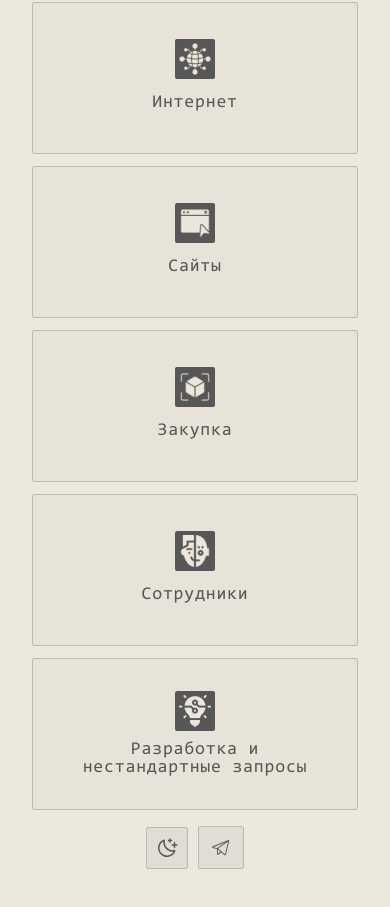
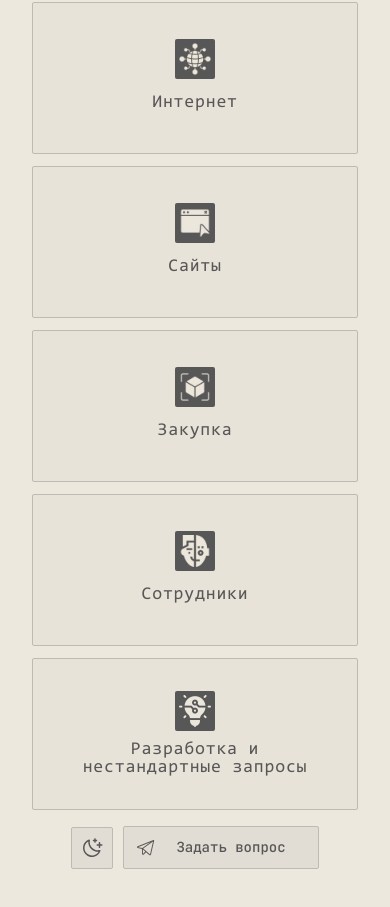
Before and after one commit to Sereja-Lebeda/ntbot_TMA, a React (Vite) app: page /tickets/new in a window 390 px wide. Shown: the part 1377-2284 px from the top of the page. Built offline with nearby package versions, Linux system fonts and the light colour scheme.

Commit message:
Style: minor style fixes

```diff
--- a/src/components/MobileHeroSector.tsx
+++ b/src/components/MobileHeroSector.tsx
@@ -71,7 +71,7 @@ function MobileHeroSector({
         className="fixed top-15.5
        h-13 w-full
       flex items-center
-      overflow-x-hidden scrollbar-none z-20"
+      overflow-x-auto scrollbar-none z-20"
       >
         {/* Status row */}
         <div className={pillStyle}>
@@ -133,7 +133,7 @@ function MobileHeroSector({
       </div>
 
       <div
-        className="overflow-y-auto scrollbar-none overflow-x-hidden
+        className="overflow-y-auto scrollbar-none overflow-x-none
       w-full h-full
       pt-30.5 pb-22
       flex flex-1 flex-col justify-start items-center
--- a/src/components/layouts/MobileSidebar.tsx
+++ b/src/components/layouts/MobileSidebar.tsx
@@ -179,7 +179,7 @@ function MobileSidebar({
           w-8/10 h-dvh
           bg-(--bg-primary-second)
           flex flex-col justify-start items-start
-          overflow-y-auto overscroll-contain scrollbar-gutter-stable dropdown-scroll
+
           transition-transform duration-600 ${isVisible ? "translate-x-0" : "-translate-x-full"}
           `}
       >
@@ -207,6 +207,10 @@ function MobileSidebar({
 
         {/* Infoblock */}
         {/* User Info */}
+        <div
+          className="w-full min-h-0 flex-1 flex flex-col
+        overscroll-contain overflow-y-auto scrollbar-gutter-stable dropdown-scroll"
+        >
           <div
             className="w-full h-fu
         flex flex-col justify-center items-start
@@ -388,9 +392,10 @@ function MobileSidebar({
               />
             )}
           </div>
+        </div>
 
         {/* Theme and tg btns */}
-        <div className="w-full flex flex-1 justify-center items-end p-5 bg-(--bg-primary-second) rounded-xs gap-2.5">
+        <div className="w-full flex justify-center items-end p-5 bg-(--bg-primary-second) rounded-xs gap-2.5">
           <SupportButtons />
         </div>
       </div>
--- a/src/components/ui/Buttons/SupportButtons.tsx
+++ b/src/components/ui/Buttons/SupportButtons.tsx
@@ -1,39 +1,93 @@
-import { btnPressAnimationStyle } from "../../../styles/pressAnimation";
+import { useContext } from "react";
+import useMediaQuery from "../../../hooks/useMediaQuery";
+import { ThemeContext } from "../../../context/ThemeContext";
+
 import ToggleBtn from "./ToggleBtn";
 
+import { btnPressAnimationStyle } from "../../../styles/pressAnimation";
+
 import TelegramIcon from "../../../icons/card/TelegramIcon";
-import { useContext } from "react";
-import { ThemeContext } from "../../../context/ThemeContext";
+
+type BtnMode = "compact" | "static" | "hover";
+type ContentBtnType = { className: string; text: string };
+
+const btnStyle: Record<
+  BtnMode,
+  { theme: ContentBtnType; telegram: ContentBtnType }
+> = {
+  compact: {
+    theme: { className: "w-0", text: "" },
+    telegram: { className: "w-37.5", text: "Задать вопрос" },
+  },
+  static: {
+    theme: { className: "w-37.5", text: "Сменить тему" },
+    telegram: { className: "w-37.5", text: "Задать вопрос" },
+  },
+  hover: {
+    theme: {
+      className: "w-0 overflow-hidden group-hover:w-37.5",
+      text: "Сменить тему",
+    },
+    telegram: {
+      className: "w-37.5 overflow-hidden",
+      text: "Задать вопрос",
+    },
+  },
+};
+
+function getBtnMode({
+  isTouchDevice,
+  isMobile,
+  isDesktop,
+}: {
+  isTouchDevice: boolean;
+  isMobile: boolean;
+  isDesktop: boolean;
+}): BtnMode {
+  if (isMobile) return "compact";
+  if (isDesktop) return isTouchDevice ? "compact" : "hover";
+  return "static";
+}
 
 function SupportButtons() {
   const { toggleTheme } = useContext(ThemeContext);
+
+  const isTouchDevice = useMediaQuery("(pointer: coarse)");
+  const isMobile = useMediaQuery("(max-width: 500px)");
+  const isDesktop = useMediaQuery("(min-width:1280px)");
+
+  const mode = getBtnMode({ isTouchDevice, isMobile, isDesktop });
+  const { theme, telegram } = btnStyle[mode];
 
   return (
     // Toggle and telegram block
     <>
       <button
         className={`flex items-center bg-(--bg-primary-second) border border-(--bg-border) hover:border-(--border-hover-btn) select-none
-      group rounded-xs p-2 ${btnPressAnimationStyle}`}
+      peer group rounded-xs p-2 ${btnPressAnimationStyle}`}
         onClick={toggleTheme}
       >
         <ToggleBtn />
         <span
-          className="font-jbmono text-(--text-secondary) group-hover:text-(--text-primary) text-sm font-medium leading-normal select-none
-        w-0 overflow-hidden group-hover:w-37.5 transition-all duration-300 whitespace-nowrap"
+          className={`font-jbmono text-(--text-secondary) group-hover:text-(--text-primary) text-sm font-medium leading-normal select-none
+        transition-all duration-300 whitespace-nowrap
+        ${theme.className}`}
         >
-          Сменить тему
+          {theme.text}
         </span>
       </button>
 
       <button
-        className={`w-auto flex justify-center items-center px-3 py-2.5 bg-(--bg-primary-second) border border-(--bg-border) hover:border-(--border-hover-btn) select-none group rounded-xs ${btnPressAnimationStyle}`}
+        className={`w-auto flex justify-center items-center px-3 py-2.5 bg-(--bg-primary-second) border border-(--bg-border) hover:border-(--border-hover-btn) select-none group rounded-xs ${btnPressAnimationStyle}
+        ${mode === "hover" ? "peer-hover:[&>span]:w-0" : ""}`}
       >
         <TelegramIcon className="group-hover:text-(--text-primary) text-(--text-secondary)" />
         <span
-          className="font-jbmono text-(--text-secondary) group-hover:text-(--text-primary) text-sm font-medium leading-normal select-none
-        w-0 overflow-hidden group-hover:w-37.5 transition-all duration-300 whitespace-nowrap"
+          className={`font-jbmono text-(--text-secondary) group-hover:text-(--text-primary) text-sm font-medium leading-normal select-none
+         transition-all duration-300 whitespace-nowrap
+        ${telegram.className}`}
         >
-          Задать вопрос
+          {telegram.text}
         </span>
       </button>
     </>
```
Lines whose indentation alone changed are shown as unchanged.
